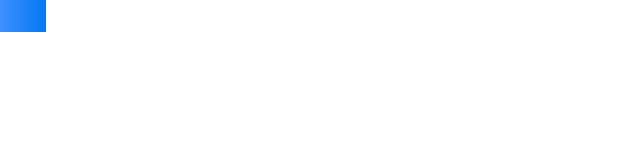
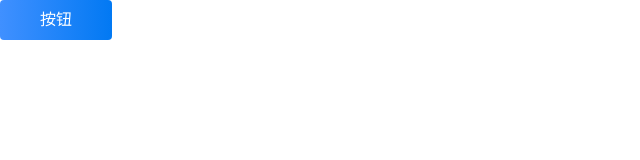
Before and after one commit to SHRmsks/uideisgn, a website with bundled scripts: page demo.html in a window 1280 px wide. Shown: the whole page, without its empty margins (0-640 px from the left). Built offline with nearby package versions, Linux system fonts and the light colour scheme.

Commit message:
button size, text, color updates

```diff
--- a/demo.html
+++ b/demo.html
@@ -7,7 +7,7 @@
     <title>Document</title>
   </head>
   <body>
+    <div id="test1"></div>
+    <script type="module" src="./index.js"></script>
   </body>
-
-  <script type="module" src="./index.js"></script>
 </html>
--- a/index.js
+++ b/index.js
@@ -1,2 +1,3 @@
 import Button from "./src/Button/main.js";
-document.body.appendChild(Button());
+
+Button(`[{ "container": "test1"}, {"variant":"filled"}, {"color": "blue"}, {"size": "l"}, {"text":"按钮"}]`);
--- a/package.json
+++ b/package.json
@@ -4,9 +4,7 @@
   "description": "common UI design",
   "main": "index.js",
   "scripts": {
-    "test": "echo \"Error: no test specified\" && exit 1",
-    "build": "tsc && postcss tailwind.css -o output.css",
-    "watch": "tsc-watch --onSuccess 'npm run build'"
+    "build": "tsc && npx tailwindcss -i ./tailwind.css -o ./output.css"
   },
   "author": "SHRmsks",
   "license": "MIT",
--- a/src/Button/main.js
+++ b/src/Button/main.js
@@ -1,8 +1,45 @@
 import mainButton from "./mainButton.js";
 
-function Button(container) {
-  const mainbutton = new mainButton().create();
+function Button(configs) {
+  // configs will be your json list
+  var attributes = typeof configs === "string" ? JSON.parse(configs) : configs;
+  if (Array.isArray(attributes)) {
+    attributes = attributes.reduce((acc, curr) => ({ ...acc, ...curr }), {});
+  }
 
-  return mainbutton;
+  console.log(attributes);
+  let container = null,
+    vari = null,
+    color = null,
+    size = null,
+    disabled = null,
+    text = null;
+
+  attributes.container !== undefined ? (container = attributes.container) : (container = undefined);
+  console.log(attributes.container);
+
+  attributes.variant !== undefined ? (vari = attributes.variant) : (vari = undefined);
+
+  attributes.color !== undefined ? (color = attributes.color) : (color = undefined);
+
+  attributes.size !== undefined ? (size = attributes.size) : (size = undefined);
+
+  attributes.disabled !== undefined ? (disabled = attributes.disabled) : (disabled = undefined);
+  attributes.text !== undefined ? (text = attributes.text) : (text = undefined);
+  console.log(attributes.text);
+  const mainbutton = new mainButton(vari, color, size, disabled, text).create();
+  const domid = document.getElementById(container);
+  console.log(domid === null);
+  console.log(typeof mainbutton);
+  try {
+    if (domid === undefined) {
+      throw new Error("Container not found!");
+    }
+    domid.appendChild(mainbutton);
+    console.log("Button created successfully!");
+  } catch (e) {
+    console.log("created failed!", e);
+  }
+  return true;
 }
 export default Button;
--- a/src/Button/mainButton.js
+++ b/src/Button/mainButton.js
@@ -1,15 +1,25 @@
 class mainButton {
-    constructor(variant, colors, sizes, disabled) {
+    setText(text) {
+        this.text = text;
+        return true;
+    }
+    getText() {
+        return this.text;
+    }
+    constructor(variant, colors, sizes, disabled, text) {
+        this.text = "";
         this.variant = variant;
         this.color = colors;
         this.size = sizes;
         this.disabled = disabled;
+        this.setText(text);
     }
     getDetails() {
-        return `Button variant: ${this.variant}, Color: ${this.color}, Size: ${this.size}, Disabled: ${this.disabled}`;
+        return `Button variant: ${this.variant}, Color: ${this.color}, Size: ${this.size}, Disabled: ${this.disabled}, Text: ${this.getText()}`;
     }
     create() {
         const button = document.createElement("button");
+        button.textContent = this.getText();
         button.className = `${this.getTailwindClasses()}`;
         return button;
     }
@@ -22,27 +32,27 @@ class mainButton {
     getVariant() {
         switch (this.variant) {
             case "filled":
-                return "bg-gradient-to-r from-[#4090FF] to-[#0279F3] text-[#FFFFFF]";
+                return "bg-gradient-to-r from-[#4090FF] to-[#0279F3] text-center text-[#FFFFFF] font-btn_weight rounded-[4px] font-btn";
             case "vacant":
-                return "bg-[#FFFFFF] text-[#0872DC] outline-1 outline-[#0872DC]";
+                return "bg-[#241111] text-center text-[#0872DC] outline-1 outline-[#0872DC] font-btn_weight rounded-[4px] font-btn";
             case "dead":
-                return "bg-[#FFFFFF]] text-[#48494a] outline-1 outline-[#48494a]";
+                return "bg-[#FFFFFF]] text-center text-[#48494a] outline-1 outline-[#48494a] font-btn_weight rounded-[4px] font-btn";
             case "text":
-                return "bg-transparent outline-none text-[#0872DC]";
+                return "bg-transparent outline-none text-center text-[#0872DC] font-btn_weight rounded-[4px] font-btn";
             default:
-                return "bg-gradient-to-r from-[#4090FF] to-[#0279F3] text-[#FFFFFF";
+                return "bg-gradient-to-r from-[#4090FF] to-[#0279F3] text-center text-[#FFFFFF] font-btn_weight rounded-[4px] font-btn";
         }
     }
     getColor() {
         switch (this.color) {
             case "blue":
-                return "bg-gradient-to-r from-[#4090FF] to-[#0279F3]";
+                return "bg-[#241111]";
             case "yellow":
                 return "bg-gradient-to-r from-[#4090FF] to-[#0279F3]";
             case "green":
                 return "bg-gradient-to-r from-[#4090FF] to-[#0279F3]";
             default:
-                return "bg-gradient-to-r from-[#4090FF] to-[#0279F3]";
+                return "bg-[#241111]";
         }
     }
     getSize() {
@@ -52,17 +62,17 @@ class mainButton {
             case "xs":
                 return "px-3 py-2 text-sm";
             case "s":
-                return "w-s h-s";
+                return "w-btn_s h-btn_s";
             case "m":
-                return "w-m h-m";
+                return "w-btn_m h-btn_m";
             case "l":
-                return "w-l h-l";
+                return "w-btn_l h-btn_l";
             case "xl":
                 return "px-10 py-6 text-2xl";
             case "xxl":
                 return "px-12 py-8 text-3xl";
             default:
-                return "w-m h-m";
+                return "w-btn_m h-btn_m";
         }
     }
 }
--- a/src/Button/mainButton.ts
+++ b/src/Button/mainButton.ts
@@ -1,20 +1,30 @@
-
 class mainButton {
   public variant: "filled" | "vacant" | "dead" | "text";
   public color: "blue" | "green" | "yellow";
   public size: "xxs" | "xs" | "s" | "m" | "l" | "xl" | "xxl";
   public disabled: boolean;
-  constructor(variant: "filled" | "vacant" | "dead" | "text", colors: "blue" | "green" | "yellow", sizes: "xxs" | "xs" | "s" | "m" | "l" | "xl" | "xxl", disabled: boolean) {
+  private text: string = "";
+  public setText(text: string): boolean {
+    this.text = text;
+    return true;
+  }
+  public getText(): string {
+    return this.text;
+  }
+  constructor(variant: "filled" | "vacant" | "dead" | "text", colors: "blue" | "green" | "yellow", sizes: "xxs" | "xs" | "s" | "m" | "l" | "xl" | "xxl", disabled: boolean, text: string) {
     this.variant = variant;
     this.color = colors;
     this.size = sizes;
     this.disabled = disabled;
+    this.setText(text);
   }
+
   getDetails(): string {
-    return `Button variant: ${this.variant}, Color: ${this.color}, Size: ${this.size}, Disabled: ${this.disabled}`;
+    return `Button variant: ${this.variant}, Color: ${this.color}, Size: ${this.size}, Disabled: ${this.disabled}, Text: ${this.getText()}`;
   }
   create(): HTMLButtonElement {
     const button = document.createElement("button");
+    button.textContent = this.getText();
     button.className = `${this.getTailwindClasses()}`;
     return button;
   }
@@ -22,33 +32,35 @@ class mainButton {
     const variantClasses = this.getVariant();
     const colorClasses = this.getColor();
     const sizeClasses = this.getSize();
+
     return `${variantClasses} ${colorClasses} ${sizeClasses}`;
   }
 
   getVariant(): string {
     switch (this.variant) {
       case "filled":
-        return "bg-gradient-to-r from-[#4090FF] to-[#0279F3] text-[#FFFFFF]";
+        return "bg-gradient-to-r from-[#4090FF] to-[#0279F3] text-center text-[#FFFFFF] font-btn_weight rounded-[4px] font-btn";
+
       case "vacant":
-        return "bg-[#FFFFFF] text-[#0872DC] outline-1 outline-[#0872DC]";
+        return "bg-[#241111] text-center text-[#0872DC] outline-1 outline-[#0872DC] font-btn_weight rounded-[4px] font-btn";
       case "dead":
-        return "bg-[#FFFFFF]] text-[#48494a] outline-1 outline-[#48494a]";
+        return "bg-[#FFFFFF]] text-center text-[#48494a] outline-1 outline-[#48494a] font-btn_weight rounded-[4px] font-btn";
       case "text":
-        return "bg-transparent outline-none text-[#0872DC]";
+        return "bg-transparent outline-none text-center text-[#0872DC] font-btn_weight rounded-[4px] font-btn";
       default:
-        return "bg-gradient-to-r from-[#4090FF] to-[#0279F3] text-[#FFFFFF";
+        return "bg-gradient-to-r from-[#4090FF] to-[#0279F3] text-center text-[#FFFFFF] font-btn_weight rounded-[4px] font-btn";
     }
   }
   getColor(): string {
     switch (this.color) {
       case "blue":
-        return "bg-gradient-to-r from-[#4090FF] to-[#0279F3]";
+        return "bg-[#241111]";
       case "yellow":
         return "bg-gradient-to-r from-[#4090FF] to-[#0279F3]";
       case "green":
         return "bg-gradient-to-r from-[#4090FF] to-[#0279F3]";
       default:
-        return "bg-gradient-to-r from-[#4090FF] to-[#0279F3]";
+        return "bg-[#241111]";
     }
   }
   getSize(): string {
@@ -58,17 +70,17 @@ class mainButton {
       case "xs":
         return "px-3 py-2 text-sm";
       case "s":
-        return "w-s h-s";
+        return "w-btn_s h-btn_s";
       case "m":
-        return "w-m h-m";
+        return "w-btn_m h-btn_m";
       case "l":
-        return "w-l h-l";
+        return "w-btn_l h-btn_l";
       case "xl":
         return "px-10 py-6 text-2xl";
       case "xxl":
         return "px-12 py-8 text-3xl";
       default:
-        return "w-m h-m";
+        return "w-btn_m h-btn_m";
     }
   }
 }
--- a/tailwind.config.js
+++ b/tailwind.config.js
@@ -3,20 +3,26 @@ module.exports = {
   purge: ["./src/**/*.{js,jsx,ts,tsx}", "./public/index.html"],
   darkMode: false, // or 'media' or 'class'
   theme: {
-    fontsize: {
-      s: "12px",
-      m: "14px",
-      l: "16px",
+    fontSize: {
+      btn_s: "12px",
+      btn_m: "14px",
+      btn_l: "16px",
+    },
+    fontWeight: {
+      btn_weight: "400",
     },
     height: {
-      s: "24px",
-      m: "32px",
-      l: "40px",
+      btn_s: "24px",
+      btn_m: "32px",
+      btn_l: "40px",
     },
     width: {
-      s: "28px",
-      m: "46px",
-      l: "64px",
+      btn_s: "64px",
+      btn_m: "88px",
+      btn_l: "112px",
+    },
+    fontFamily: {
+      btn: "PingFangSC",
     },
   },
   variants: {
```
Also changed, not shown: output.css, 1 other file.
